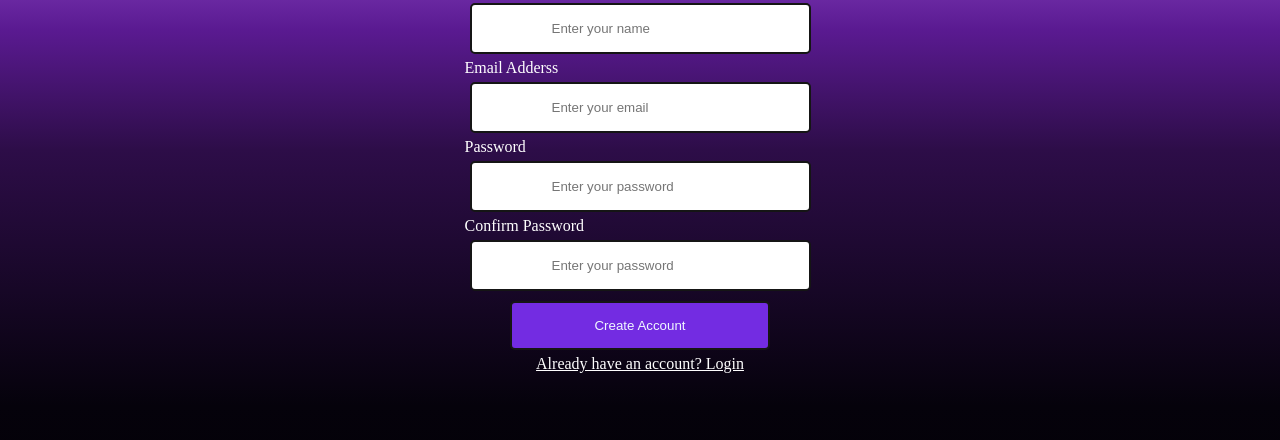
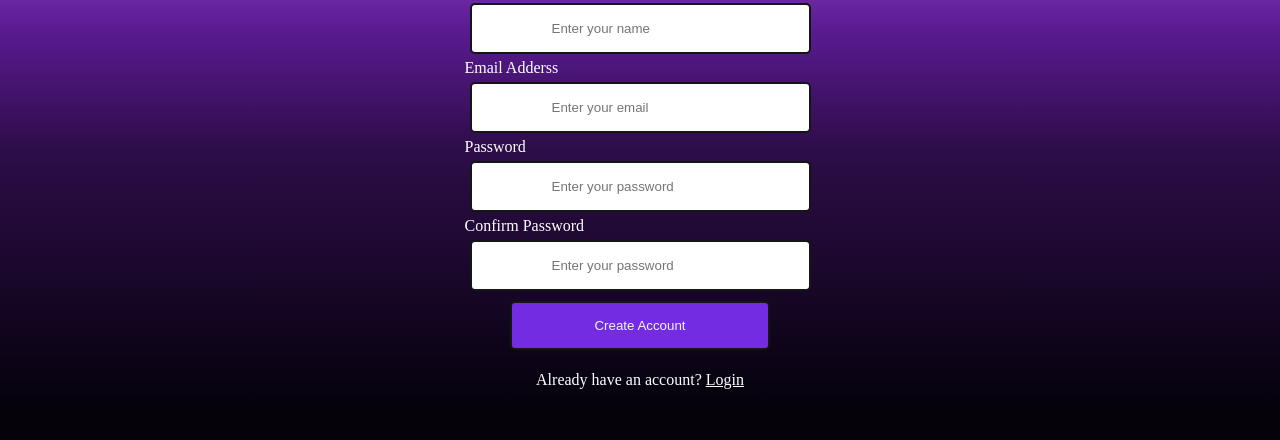
Before and after one commit to ujjwalprakash07/lost-and-found, a plain HTML site: page registration.html in a window 1280 px wide. Shown: the part 154-594 px from the top of the page. Drawn offline with Linux system fonts and the light colour scheme.

Commit message:
Sign up linked with index

```diff
--- a/registration.html
+++ b/registration.html
@@ -98,7 +98,7 @@
     placeholder="Enter your password"
 ></div>
 <button class="create-account" type="submit">Create Account</button>
-<a style="color: white;" href="index.html">Already have an account? Login</a>
+<p style="color: white;">Already have an account? <a style="color: white;" href="index.html">Login</a></p>
 
 </div>
 </body>
```
